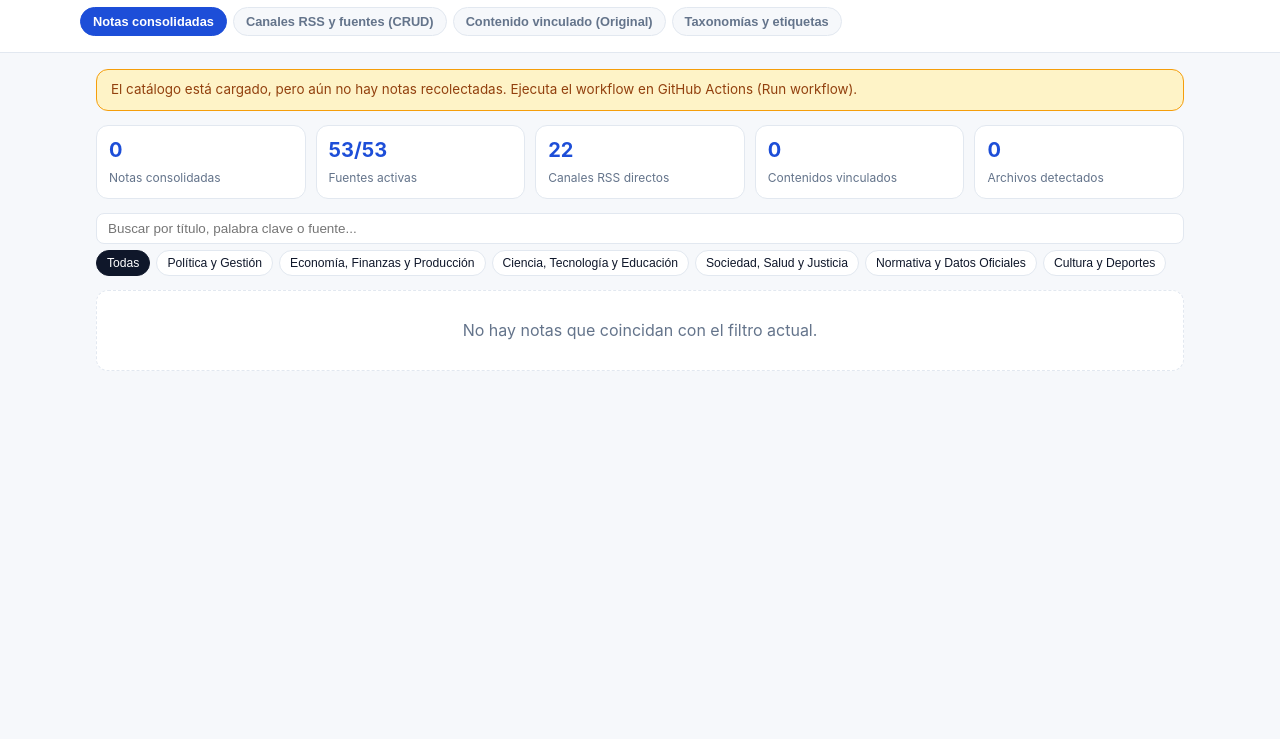
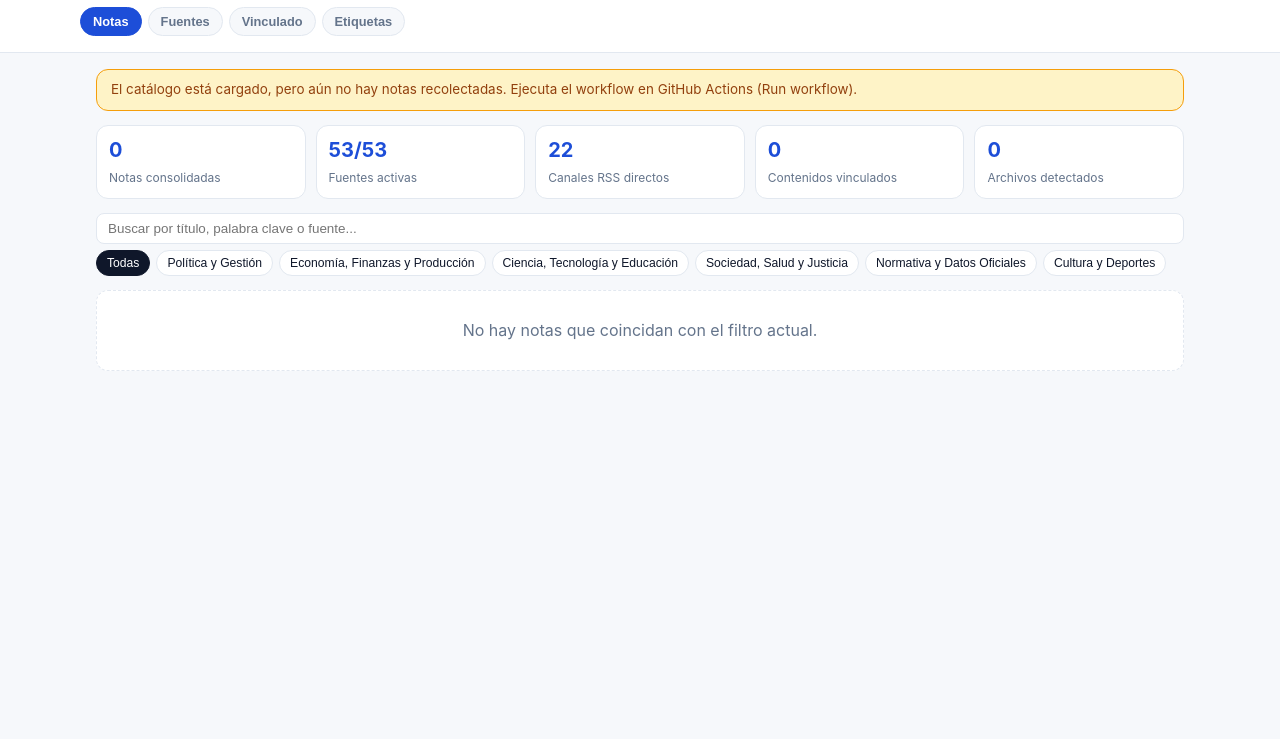
Before and after one commit to gabrielgenri/Monitor, a plain HTML site: page index.html in a window 1280 px wide. Shown: the part 61-800 px from the top of the page. Drawn offline with Linux system fonts and the light colour scheme.

Commit message:
Update index.html

```diff
--- a/index.html
+++ b/index.html
@@ -342,10 +342,10 @@
       </div>
     </div>
     <nav class="tabs" id="navTabs">
-      <button class="tab active" data-tab="notas" type="button">Notas consolidadas</button>
-      <button class="tab" data-tab="fuentes" type="button">Canales RSS y fuentes (CRUD)</button>
-      <button class="tab" data-tab="vinculados" type="button">Contenido vinculado (Original)</button>
-      <button class="tab" data-tab="taxonomias" type="button">Taxonomías y etiquetas</button>
+      <button class="tab active" data-tab="notas" type="button">Notas</button>
+      <button class="tab" data-tab="fuentes" type="button">Fuentes</button>
+      <button class="tab" data-tab="vinculados" type="button">Vinculado</button>
+      <button class="tab" data-tab="taxonomias" type="button">Etiquetas</button>
     </nav>
   </header>
 
```
